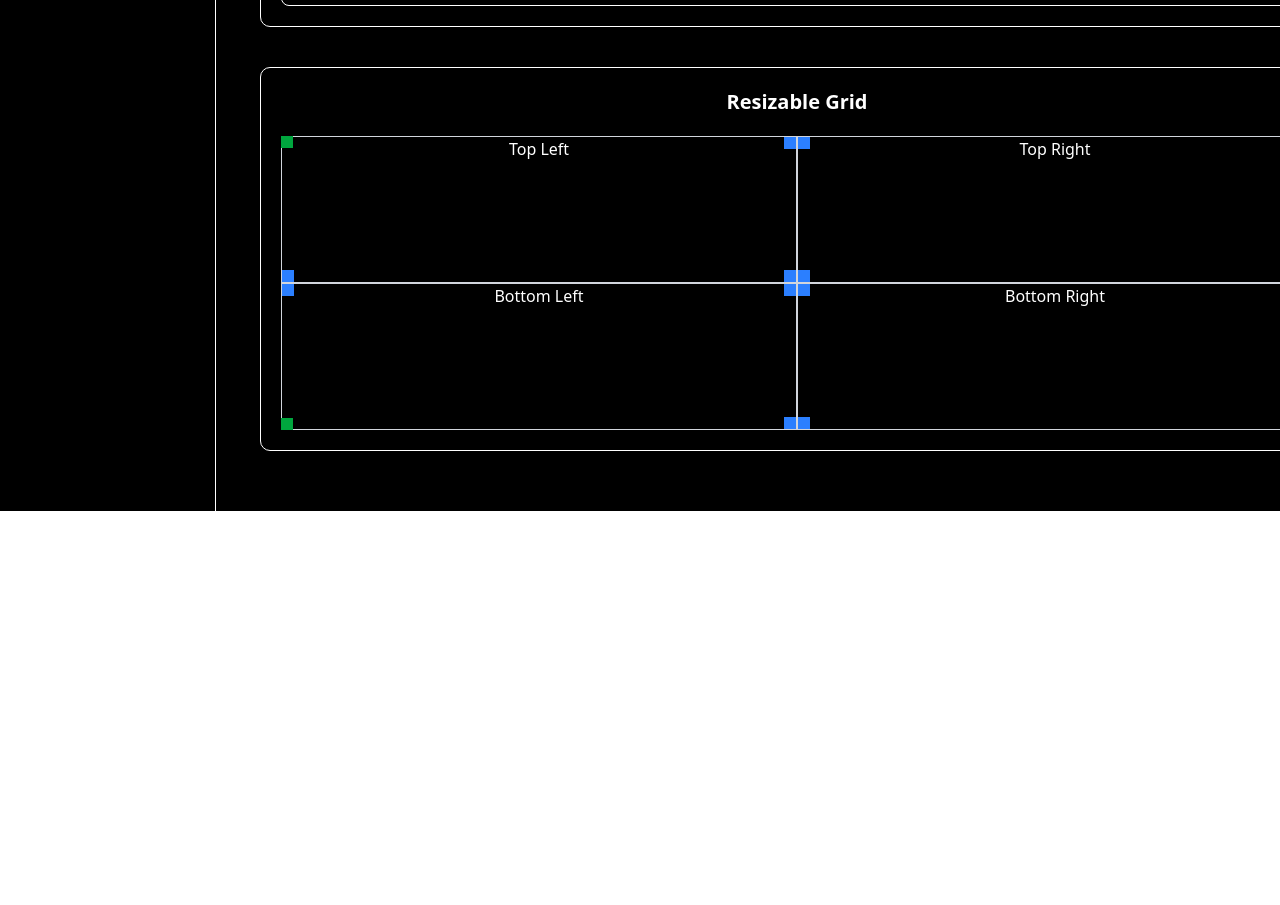
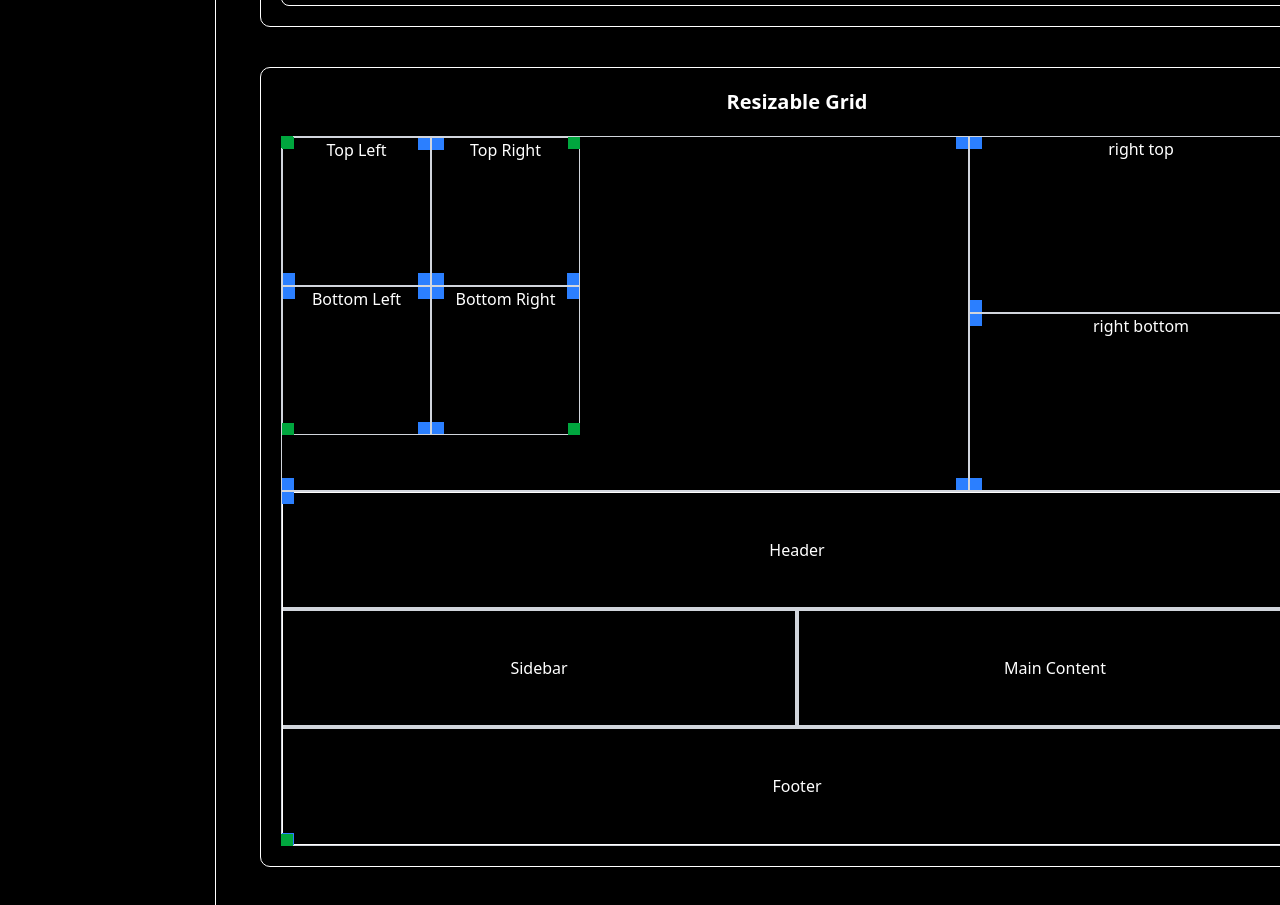
Before and after one commit to Jnguyen7525/minui, a React (Vite) app: page / in a window 1280 px wide. Shown: the part 9300-10205 px from the top of the page. Before the commit the page ends 9811 px from the top, so only its background shows below. Built offline with nearby package versions, Linux system fonts and the light colour scheme.

Commit message:
for now done with resizable grid

```diff
--- a/src/components/resizable.tsx
+++ b/src/components/resizable.tsx
@@ -36,7 +36,7 @@ export function ResizablePanelGroup({
   useLayoutEffect(() => {
     if (!storageKey) return;
     try {
-      const saved = localStorage.getItem(storageKey);
+      const saved = sessionStorage.getItem(storageKey);
       if (!saved) return;
       const sizes = JSON.parse(saved) as number[];
       sizes.forEach((size, i) => {
@@ -63,7 +63,7 @@ export function ResizablePanelGroup({
         direction === "horizontal" ? el.offsetWidth : el.offsetHeight;
       return Number(((elSize / parentSize) * 100).toFixed(2));
     });
-    localStorage.setItem(storageKey, JSON.stringify(sizes));
+    sessionStorage.setItem(storageKey, JSON.stringify(sizes));
   };
 
   return (
--- a/src/components/resizablegrid.tsx
+++ b/src/components/resizablegrid.tsx
@@ -686,6 +686,7 @@ interface GridContextType {
   >;
   setColSizes: React.Dispatch<React.SetStateAction<number[]>>;
   setRowSizes: React.Dispatch<React.SetStateAction<number[]>>;
+  saveLayout: () => void;
 }
 
 const GridContext = createContext<GridContextType | null>(null);
@@ -706,39 +707,108 @@ export function ResizableGridProvider({
 }: {
   rows: number;
   cols: number;
-  children: ReactNode;
+  children: React.ReactNode;
   gridResizable?: boolean;
 }) {
   const containerRef = useRef<HTMLDivElement>(null);
-  const [rowSizes, setRowSizes] = useState(() => Array(rows).fill(150));
-  const [colSizes, setColSizes] = useState(() => Array(cols).fill(150));
-  const [gridSize, setGridSize] = useState({ width: 300, height: 300 });
-  const [gridPosition, setGridPosition] = useState({ top: 0, left: 0 });
 
-  const panelRefs = useRef<Record<string, HTMLDivElement>>({});
+  const saved =
+    typeof window !== "undefined"
+      ? sessionStorage.getItem("resizable-grid-layout")
+      : null;
 
-  const register = (row: number, col: number, ref: HTMLDivElement) => {
-    panelRefs.current[`${row},${col}`] = ref;
+  const parsed = saved ? JSON.parse(saved) : null;
+
+  const [gridSize, setGridSize] = useState(() =>
+    parsed?.width && parsed?.height
+      ? { width: parsed.width, height: parsed.height }
+      : { width: 300, height: 300 }
+  );
+
+  const [gridPosition, setGridPosition] = useState(() =>
+    typeof parsed?.top === "number" && typeof parsed?.left === "number"
+      ? { top: parsed.top, left: parsed.left }
+      : { top: 0, left: 0 }
+  );
+
+  const [colSizes, setColSizes] = useState(() => {
+    if (Array.isArray(parsed?.colSizes) && parsed?.width) {
+      return parsed.colSizes.map((p: number) => p * parsed.width);
+    }
+    return Array(cols).fill(150);
+  });
+
+  const [rowSizes, setRowSizes] = useState(() => {
+    if (Array.isArray(parsed?.rowSizes) && parsed?.height) {
+      return parsed.rowSizes.map((p: number) => p * parsed.height);
+    }
+    return Array(rows).fill(150);
+  });
+
+  const saveLayout = () => {
+    const container = containerRef.current;
+    if (!container) return;
+
+    const totalWidth = colSizes.reduce(
+      (sum: number, size: number) => sum + size,
+      0
+    );
+    const totalHeight = rowSizes.reduce(
+      (sum: number, size: number) => sum + size,
+      0
+    );
+
+    const percentCols = colSizes.map(
+      (px: number) => +(px / totalWidth).toFixed(6)
+    );
+    const percentRows = rowSizes.map(
+      (px: number) => +(px / totalHeight).toFixed(6)
+    );
+
+    const rect = container.getBoundingClientRect();
+    const data = {
+      width: rect.width,
+      height: rect.height,
+      top: container.offsetTop,
+      left: container.offsetLeft,
+      rowSizes: percentRows,
+      colSizes: percentCols,
     };
+
+    sessionStorage.setItem("resizable-grid-layout", JSON.stringify(data));
+  };
+
+  useEffect(() => {
+    if (!containerRef.current) return;
+    saveLayout();
+  }, [rowSizes, colSizes]);
 
   useLayoutEffect(() => {
     const container = containerRef.current;
     const parent = container?.parentElement;
     if (!container || !parent) return;
 
+    // Fallback init only if nothing was restored
+    if (!parsed) {
+      const isValidLayout =
+        parsed &&
+        Array.isArray(parsed.colSizes) &&
+        Array.isArray(parsed.rowSizes) &&
+        typeof parsed.width === "number" &&
+        typeof parsed.height === "number";
+
+      if (!isValidLayout) {
         const width = parent.offsetWidth;
         const height = parent.offsetHeight;
-
         setColSizes(Array(cols).fill(width / cols));
         setRowSizes(Array(rows).fill(height / rows));
-
-    if (gridResizable) {
         setGridSize({ width, height });
         setGridPosition({ top: 0, left: 0 });
       }
-  }, [rows, cols, gridResizable]);
+    }
+  }, [cols, rows, parsed]);
 
-  const clampPair = (a: number, b: number, delta: number, min = 30) => {
+  const clampPair = (a: number, b: number, delta: number, min = 0.01) => {
     const total = a + b;
     let nextA = Math.max(min, a + delta);
     let nextB = total - nextA;
@@ -750,7 +820,7 @@ export function ResizableGridProvider({
   };
 
   const updateSize = (row: number, col: number, dx: number, dy: number) => {
-    setColSizes((prev) => {
+    setColSizes((prev: number[]) => {
       const left = prev[col];
       const right = prev[col + 1];
       if (left == null || right == null) return prev;
@@ -763,7 +833,7 @@ export function ResizableGridProvider({
       ];
     });
 
-    setRowSizes((prev) => {
+    setRowSizes((prev: number[]) => {
       const top = prev[row];
       const bottom = prev[row + 1];
       if (top == null || bottom == null) return prev;
@@ -775,6 +845,11 @@ export function ResizableGridProvider({
         ...prev.slice(row + 2),
       ];
     });
+  };
+
+  const panelRefs = useRef<Record<string, HTMLDivElement>>({});
+  const register = (row: number, col: number, ref: HTMLDivElement) => {
+    panelRefs.current[`${row},${col}`] = ref;
   };
 
   return (
@@ -794,6 +869,7 @@ export function ResizableGridProvider({
         setRowSizes,
         gridPosition,
         setGridPosition,
+        saveLayout,
       }}
     >
       <div
@@ -804,8 +880,8 @@ export function ResizableGridProvider({
           left: `${gridPosition.left}px`,
           width: `${gridSize.width}px`,
           height: `${gridSize.height}px`,
-          gridTemplateRows: rowSizes.map((r) => `${r}px`).join(" "),
-          gridTemplateColumns: colSizes.map((c) => `${c}px`).join(" "),
+          gridTemplateRows: rowSizes.map((r: number) => `${r}px`).join(" "),
+          gridTemplateColumns: colSizes.map((c: number) => `${c}px`).join(" "),
         }}
       >
         {children}
@@ -822,7 +898,7 @@ export function ResizableGridProvider({
   );
 }
 
-// ==== Grid-Level Corner Resizer ====
+// ==== Corner Resizer ====
 
 function GridCornerResizer({
   direction,
@@ -839,20 +915,19 @@ function GridCornerResizer({
     setRowSizes,
     colSizes,
     rowSizes,
+    saveLayout,
   } = useResizableGrid();
 
   const isTop = direction.includes("top");
   const isLeft = direction.includes("left");
   const isDiagonalNWSE =
     direction === "top-left" || direction === "bottom-right";
-
   const positionClass = {
     "top-left": "top-0 left-0",
     "top-right": "top-0 right-0",
     "bottom-left": "bottom-0 left-0",
     "bottom-right": "bottom-0 right-0",
   }[direction];
-
   const cursorClass = isDiagonalNWSE
     ? "cursor-nwse-resize"
     : "cursor-nesw-resize";
@@ -863,9 +938,9 @@ function GridCornerResizer({
     if (!parent) return;
 
     const parentRect = parent.getBoundingClientRect();
-
     let lastX = e.clientX;
     let lastY = e.clientY;
+
     const initialWidth = gridSize.width;
     const initialHeight = gridSize.height;
     const initialLeft = gridPosition.left;
@@ -883,9 +958,8 @@ function GridCornerResizer({
       let newLeft = isLeft ? initialLeft + totalDX : initialLeft;
       let newTop = isTop ? initialTop + totalDY : initialTop;
 
-      // Clamp left/top to non-negative
-      newLeft = Math.max(0, newLeft);
-      newTop = Math.max(0, newTop);
+      newLeft = Math.max(0, Math.min(newLeft, parentRect.width - 0.01));
+      newTop = Math.max(0, Math.min(newTop, parentRect.height - 0.01));
 
       let newWidth = initialWidth + (isLeft ? -totalDX : totalDX);
       let newHeight = initialHeight + (isTop ? -totalDY : totalDY);
@@ -895,17 +969,6 @@ function GridCornerResizer({
 
       newWidth = Math.min(Math.max(100, newWidth), maxWidth);
       newHeight = Math.min(Math.max(100, newHeight), maxHeight);
-
-      // Clamp size
-      newWidth = Math.max(100, Math.min(newWidth, parentRect.width - newLeft));
-      newHeight = Math.max(
-        100,
-        Math.min(newHeight, parentRect.height - newTop)
-      );
-
-      // Clamp position
-      newLeft = Math.max(0, Math.min(newLeft, parentRect.width - newWidth));
-      newTop = Math.max(0, Math.min(newTop, parentRect.height - newHeight));
 
       setGridPosition({ top: newTop, left: newLeft });
       setGridSize({ width: newWidth, height: newHeight });
@@ -917,6 +980,7 @@ function GridCornerResizer({
     };
 
     const onMouseUp = () => {
+      saveLayout(); // 💾 Persist layout on drag end
       document.removeEventListener("mousemove", onMouseMove);
       document.removeEventListener("mouseup", onMouseUp);
     };
@@ -933,14 +997,17 @@ function GridCornerResizer({
   );
 }
 
-// ==== GridPanel and CornerResizer remain unchanged (already functioning correctly) ====
 export function GridPanel({
   row,
   col,
+  rowSpan = 1,
+  colSpan = 1,
   children,
 }: {
   row: number;
   col: number;
+  rowSpan?: number;
+  colSpan?: number;
   children: ReactNode;
 }) {
   const ref = useRef<HTMLDivElement>(null);
@@ -960,8 +1027,10 @@ export function GridPanel({
       ref={ref}
       className="relative overflow-hidden border border-gray-300"
       style={{
-        gridRow: row + 1,
-        gridColumn: col + 1,
+        // gridRow: row + 1,
+        // gridColumn: col + 1,
+        gridRow: `${row + 1} / span ${rowSpan}`,
+        gridColumn: `${col + 1} / span ${colSpan}`,
       }}
     >
       <div className="w-full h-full">{children}</div>
--- a/src/components/sidebar.tsx
+++ b/src/components/sidebar.tsx
@@ -29,7 +29,7 @@ export default function Sidebar({
   const isOpen = externalIsOpen !== undefined ? externalIsOpen : internalOpen;
 
   const [width, setWidth] = useState(() => {
-    const stored = localStorage.getItem("sidebarWidth");
+    const stored = sessionStorage.getItem("sidebarWidth");
     return stored ? parseInt(stored) : defaultWidth;
   });
 
@@ -93,7 +93,7 @@ export default function Sidebar({
     if (isResizing.current) {
       isResizing.current = false;
       setWidth(widthRef.current);
-      localStorage.setItem("sidebarWidth", widthRef.current.toString());
+      sessionStorage.setItem("sidebarWidth", widthRef.current.toString());
       document.removeEventListener("mousemove", handleMouseMove);
       document.removeEventListener("mouseup", handleMouseUp);
     }
--- a/src/pages/Home.tsx
+++ b/src/pages/Home.tsx
@@ -2243,8 +2243,11 @@ const Home = () => {
       </div>
 
       {/* resizable grid */}
-      <div className="rounded-lg text-center h-96 w-full border shadow-lg flex flex-col justify-start items-center m-5 p-5">
+      <div className="rounded-lg text-center h-[800px] w-full border shadow-lg flex flex-col justify-start items-center m-5 p-5">
         <h2 className="text-xl font-bold mb-5">Resizable Grid</h2>
+        <div className="flex w-full h-full relative">
+          <ResizableGridProvider rows={4} cols={3}>
+            <GridPanel row={0} col={0} colSpan={2} rowSpan={2}>
               <div className="flex w-full h-full relative">
                 <ResizableGridProvider rows={2} cols={2}>
                   <GridPanel row={0} col={0}>
@@ -2261,6 +2264,60 @@ const Home = () => {
                   </GridPanel>
                 </ResizableGridProvider>
               </div>
+            </GridPanel>
+
+            <GridPanel row={0} col={2}>
+              right top
+            </GridPanel>
+            <GridPanel row={1} col={2}>
+              right bottom
+            </GridPanel>
+
+            <GridPanel row={2} col={0} colSpan={3} rowSpan={2}>
+              <ResizablePanelGroup
+                direction="vertical"
+                className="w-full  border rounded-md"
+                storageKey="my-layout"
+              >
+                {/* Header */}
+                <ResizablePanel index={0}>
+                  <div className="flex justify-center items-center h-full p-6 ">
+                    Header
+                  </div>
+                </ResizablePanel>
+                <ResizableHandle index={0} />
+
+                {/* Body */}
+                <ResizablePanel index={1}>
+                  <ResizablePanelGroup
+                    direction="horizontal"
+                    storageKey="nested-layout"
+                  >
+                    <ResizablePanel index={0}>
+                      <div className="flex justify-center items-center w-full h-full p-6 ">
+                        Sidebar
+                      </div>
+                    </ResizablePanel>
+                    <ResizableHandle index={0} />
+                    <ResizablePanel index={1}>
+                      <div className="flex justify-center items-center w-full h-full p-6 ">
+                        Main Content
+                      </div>
+                    </ResizablePanel>
+                  </ResizablePanelGroup>
+                </ResizablePanel>
+                <ResizableHandle index={1} />
+
+                {/* Footer */}
+                <ResizablePanel index={2}>
+                  <div className="flex justify-center items-center h-full p-6">
+                    Footer
+                  </div>
+                </ResizablePanel>
+              </ResizablePanelGroup>
+            </GridPanel>
+          </ResizableGridProvider>
+        </div>
       </div>
     </div>
   );
```
Lines whose indentation alone changed are shown as unchanged.
